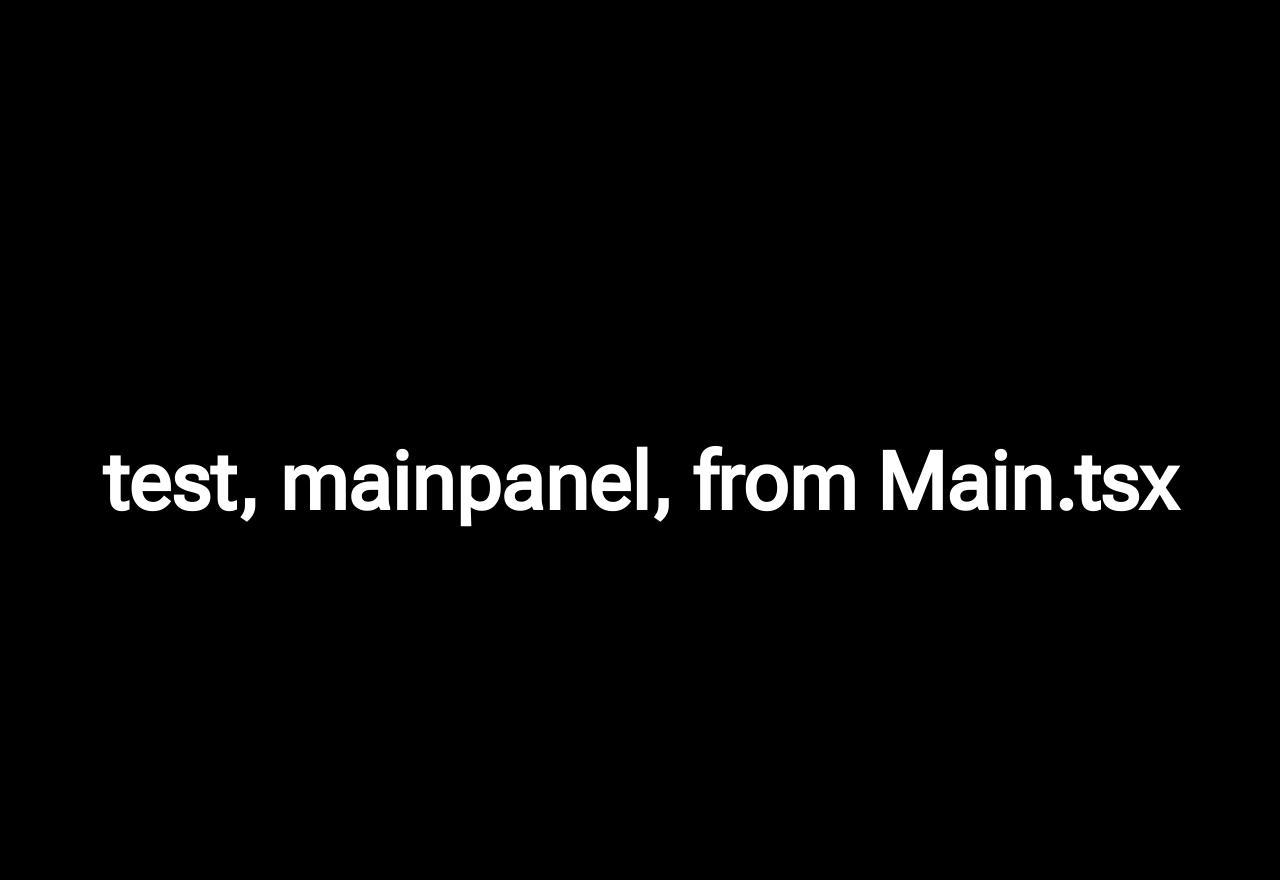
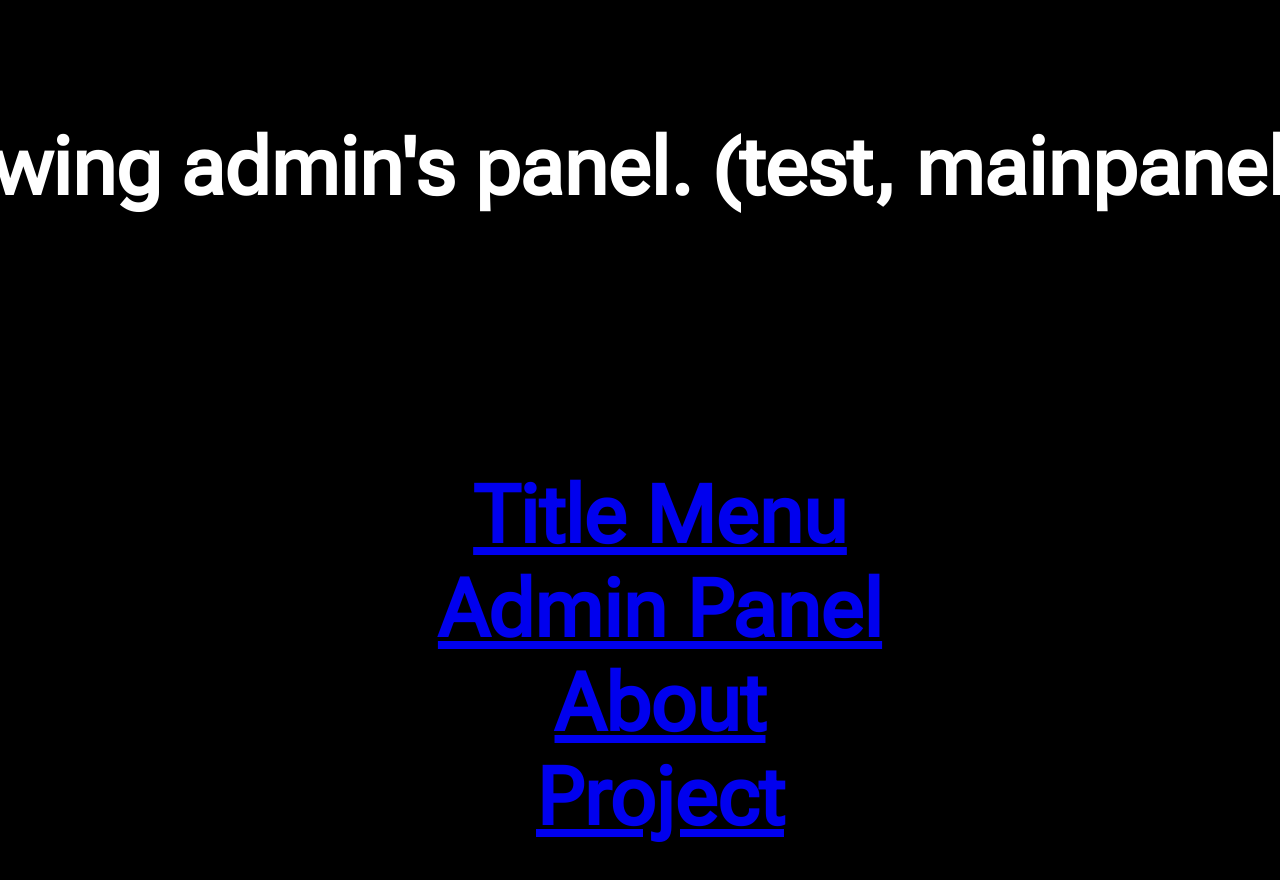
Before and after one commit to mireu-san/the-seed, a React (Create React App) app: page /main in a window 1280 px wide. Shown: the part 600-1480 px from the top of the page. Built offline with nearby package versions, Linux system fonts and the light colour scheme.

Commit message:
menu build up is now accomplished.

```diff
--- a/src/App.tsx
+++ b/src/App.tsx
@@ -9,7 +9,9 @@ import Main from './pages/Main';
 import About from './pages/About';
 import Project from './pages/Project';
 import Welcome from './pages/Welcome';
-
+// import ErrorPage from './pages/ErrorPage';
+// import Navbar from './pages/Navbar';
+// https://stackoverflow.com/questions/34607841/react-router-nav-bar-example
 function App() {
   return (
     <div className="App">
@@ -22,9 +24,11 @@ function App() {
                 <Route path="/main" element={<Main />} />
                 <Route path="/about" element={<About />} />
                 <Route path="/project" element={<Project />} />
+                {/* <Route component={errorpage} /> */}
               </Routes>
             </Router>
-            App.tsx Click/Touch the image to move on to the main page.
+            App.tsx - Face the fear, Build the future.
+            {/* App.tsx Click/Touch the image to move on to the main page. */}
         </header>
     </div>
   );
--- a/src/pages/Main.tsx
+++ b/src/pages/Main.tsx
@@ -1,4 +1,5 @@
 import React from 'react'
+import Navbar from '../pages/Navbar'
 
 // import styles from "./Background.module.css";
 import styles from "./Picture.module.css";
@@ -12,7 +13,13 @@ const Main = () => {
         <source media="(min-width: 0px)" srcSet={MainPanel} />
         <img src={MainPanel} alt="main-panel" />
       </picture>
-      <h1 className={styles.header}>test, mainpanel, from Main.tsx</h1>
+
+      <h1 className={styles.header}>
+       <p>You are now viewing admin's panel. (test, mainpanel, from Main.tsx)</p>
+        <Navbar />
+          {/* This navbar should be moved to right side. Try to use own UI instead CSS for this. Make underline invisible. */}
+          {/* Urgent: Make background size to 100%. To not let it exceed by itself. */}
+      </h1>
     </article>
   )
 }
--- a/src/pages/Navbar.tsx
+++ b/src/pages/Navbar.tsx
@@ -14,13 +14,16 @@ export default class Navbar extends React.Component {
                 <div className='Navbar__menu'>
                     <ul className='Navbar__menu-wrapper'>
                         <li className='Navbar__menu-item'>
-                            <Link className="Nav__link" to="/">Link 1</Link>
+                            <Link className="Nav__link" to="/">Title Menu</Link>
                         </li>
                         <li className='Navbar__menu-item'>
-                            <Link className="Nav__link" to="/">Link 2</Link>
+                            <Link className="Nav__link" to="/main">Admin Panel</Link>
                         </li>
                         <li className='Navbar__menu-item'>
-                            <Link className="Nav__link" to="/">Link 3</Link>
+                            <Link className="Nav__link" to="/about">About</Link>
+                        </li>
+                        <li className='Navbar__menu-item'>
+                            <Link className="Nav__link" to="/project">Project</Link>
                         </li>
                     </ul>
                 </div>
```
